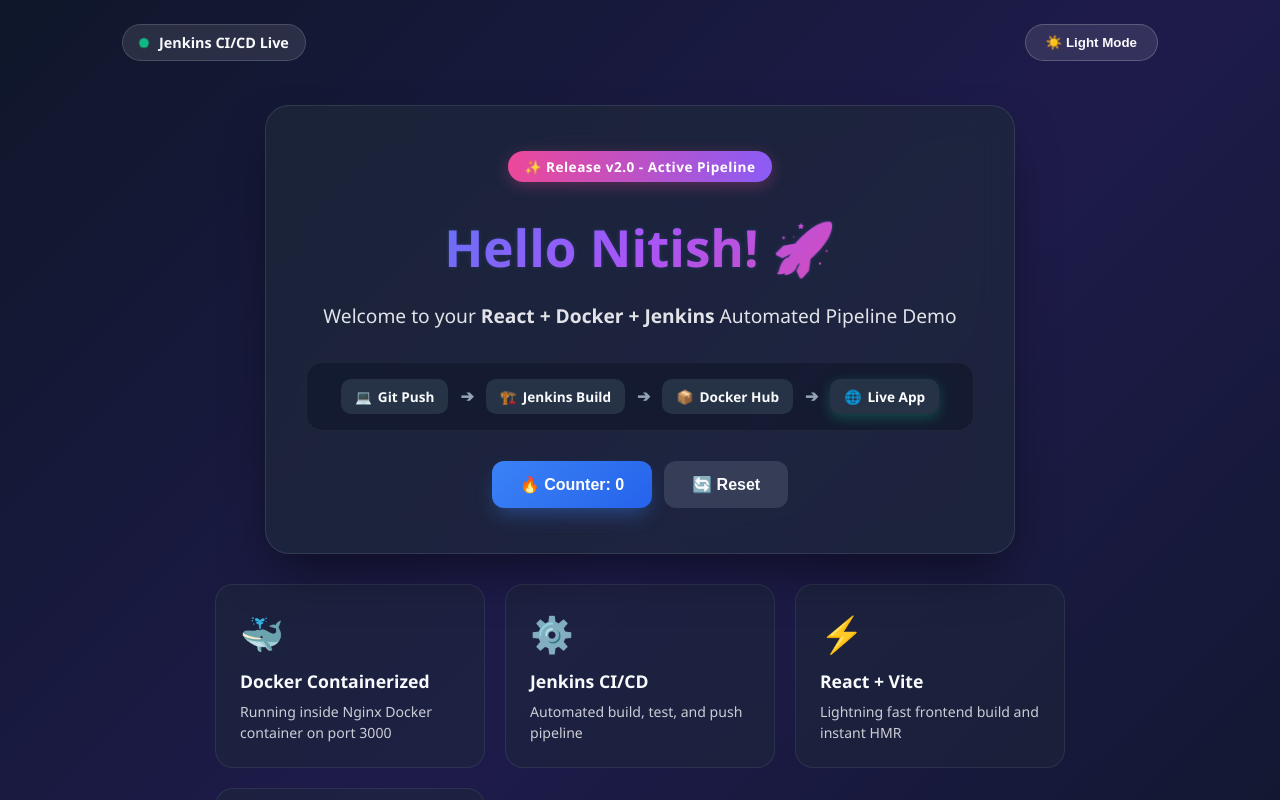
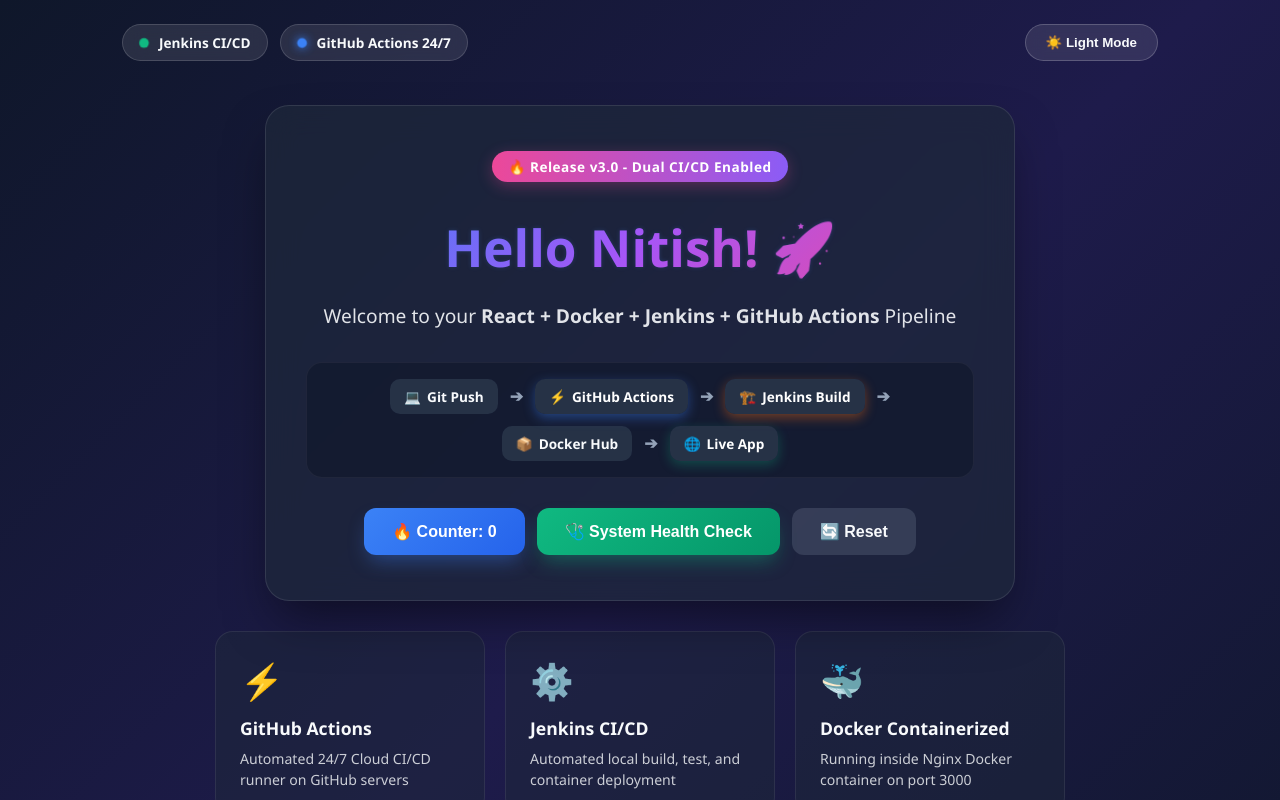
Before and after one commit to NDA2002/spring-docker, a React (Vite) app: page / in a window 1280 px wide. Shown: the top 800 px of the page. Built offline with nearby package versions, Linux system fonts and the light colour scheme.

Commit message:
Release v3.0 UI Update: Added Dual CI/CD pipeline visualizer, GitHub Actions badge, and System Health Check

```diff
--- a/src/App.css
+++ b/src/App.css
@@ -35,6 +35,13 @@
   box-sizing: border-box;
 }
 
+.logo-badges {
+  display: flex;
+  align-items: center;
+  gap: 12px;
+  flex-wrap: wrap;
+}
+
 .logo-badge {
   display: flex;
   align-items: center;
@@ -45,7 +52,12 @@
   padding: 8px 16px;
   border-radius: 30px;
   font-weight: 600;
-  font-size: 0.9rem;
+  font-size: 0.85rem;
+}
+
+.blue-dot {
+  background-color: #3b82f6 !important;
+  box-shadow: 0 0 10px #3b82f6 !important;
 }
 
 .live-dot {
@@ -181,10 +193,51 @@
   background: rgba(51, 65, 85, 0.6);
 }
 
+.pipeline-step.active-blue {
+  background: #3b82f6;
+  color: white;
+  box-shadow: 0 4px 12px rgba(59, 130, 246, 0.4);
+}
+
+.pipeline-step.active-orange {
+  background: #f97316;
+  color: white;
+  box-shadow: 0 4px 12px rgba(249, 115, 22, 0.4);
+}
+
 .pipeline-step.active {
   background: #10b981;
   color: white;
   box-shadow: 0 4px 12px rgba(16, 185, 129, 0.3);
+}
+
+.btn-health {
+  background: linear-gradient(135deg, #10b981, #059669);
+  color: white;
+  box-shadow: 0 10px 20px -5px rgba(16, 185, 129, 0.4);
+}
+
+.btn-health:hover {
+  transform: translateY(-2px);
+  box-shadow: 0 14px 24px -5px rgba(16, 185, 129, 0.5);
+}
+
+.checking-badge {
+  background: rgba(245, 158, 11, 0.15);
+  border: 1px solid rgba(245, 158, 11, 0.3);
+  color: #f59e0b;
+  padding: 10px 20px;
+  border-radius: 12px;
+  margin-top: 10px;
+}
+
+.healthy-badge {
+  background: rgba(16, 185, 129, 0.15);
+  border: 1px solid rgba(16, 185, 129, 0.3);
+  color: #10b981;
+  padding: 10px 20px;
+  border-radius: 12px;
+  margin-top: 10px;
 }
 
 .pipeline-arrow {
--- a/src/App.jsx
+++ b/src/App.jsx
@@ -5,24 +5,38 @@
   const [theme, setTheme] = useState('dark')
   const [clickCount, setClickCount] = useState(0)
   const [activeTab, setActiveTab] = useState('pipeline')
+  const [healthCheck, setHealthCheck] = useState(null)
 
   const toggleTheme = () => {
     setTheme((prev) => (prev === 'light' ? 'dark' : 'light'))
   }
 
+  const runHealthCheck = () => {
+    setHealthCheck('checking')
+    setTimeout(() => {
+      setHealthCheck('healthy')
+    }, 1000)
+  }
+
   const features = [
+    { icon: '⚡', title: 'GitHub Actions', desc: 'Automated 24/7 Cloud CI/CD runner on GitHub servers' },
+    { icon: '⚙️', title: 'Jenkins CI/CD', desc: 'Automated local build, test, and container deployment' },
     { icon: '🐳', title: 'Docker Containerized', desc: 'Running inside Nginx Docker container on port 3000' },
-    { icon: '⚙️', title: 'Jenkins CI/CD', desc: 'Automated build, test, and push pipeline' },
-    { icon: '⚡', title: 'React + Vite', desc: 'Lightning fast frontend build and instant HMR' },
-    { icon: '🚀', title: 'Auto Deployment', desc: 'Pushed to Docker Hub & deployed automatically' }
+    { icon: '🚀', title: 'Dual Auto Pipeline', desc: 'Pushed to Docker Hub & deployed automatically' }
   ]
 
   return (
     <div className={`container ${theme}`}>
       <header className="header">
-        <div className="logo-badge">
-          <span className="live-dot"></span>
-          <span>Jenkins CI/CD Live</span>
+        <div className="logo-badges">
+          <div className="logo-badge">
+            <span className="live-dot"></span>
+            <span>Jenkins CI/CD</span>
+          </div>
+          <div className="logo-badge github-badge">
+            <span className="live-dot blue-dot"></span>
+            <span>GitHub Actions 24/7</span>
+          </div>
         </div>
         <button onClick={toggleTheme} className="theme-toggle">
           {theme === 'light' ? '🌙 Dark Mode' : '☀️ Light Mode'}
@@ -31,19 +45,25 @@
 
       <main className="main-content">
         <div className="hero-card">
-          <div className="status-pill">✨ Release v2.0 - Active Pipeline</div>
+          <div className="status-pill v3-pill">🔥 Release v3.0 - Dual CI/CD Enabled</div>
           <h1 className="title">Hello Nitish! 🚀</h1>
           <p className="subtitle">
-            Welcome to your <strong>React + Docker + Jenkins</strong> Automated Pipeline Demo
+            Welcome to your <strong>React + Docker + Jenkins + GitHub Actions</strong> Pipeline
           </p>
 
+          {/* Dual Pipeline Visualizer */}
           <div className="pipeline-banner">
             <div className="pipeline-step">
               <span className="step-icon">💻</span>
               <span className="step-label">Git Push</span>
             </div>
             <span className="pipeline-arrow">➔</span>
-            <div className="pipeline-step">
+            <div className="pipeline-step active-blue">
+              <span className="step-icon">⚡</span>
+              <span className="step-label">GitHub Actions</span>
+            </div>
+            <span className="pipeline-arrow">➔</span>
+            <div className="pipeline-step active-orange">
               <span className="step-icon">🏗️</span>
               <span className="step-label">Jenkins Build</span>
             </div>
@@ -59,6 +79,7 @@
             </div>
           </div>
 
+          {/* Interactive Section */}
           <div className="interactive-section">
             <div className="button-group">
               <button
@@ -66,6 +87,12 @@
                 className="btn btn-primary"
               >
                 🔥 Counter: {clickCount}
+              </button>
+              <button
+                onClick={runHealthCheck}
+                className="btn btn-health"
+              >
+                🩺 System Health Check
               </button>
               <button
                 onClick={() => setClickCount(0)}
@@ -77,12 +104,25 @@
 
             {clickCount > 0 && (
               <p className="fade-in count-badge">
-                🎉 Great! You pushed the button <strong>{clickCount}</strong> {clickCount === 1 ? 'time' : 'times'}!
+                🎉 Great! You clicked the counter <strong>{clickCount}</strong> {clickCount === 1 ? 'time' : 'times'}!
+              </p>
+            )}
+
+            {healthCheck === 'checking' && (
+              <p className="fade-in checking-badge">
+                ⏳ Running diagnostic health check...
+              </p>
+            )}
+
+            {healthCheck === 'healthy' && (
+              <p className="fade-in healthy-badge">
+                ✅ System Status: 100% HEALTHY (Nginx: UP | Docker: RUNNING | Port 3000: ACTIVE)
               </p>
             )}
           </div>
         </div>
 
+        {/* Features Grid */}
         <div className="features-grid">
           {features.map((item, index) => (
             <div key={index} className="feature-card">
@@ -95,7 +135,7 @@
       </main>
 
       <footer className="footer">
-        <p>Built with ❤️ by Nitish | Deployed via Jenkins CI/CD Pipeline</p>
+        <p>Built with ❤️ by Nitish | Powered by Jenkins & GitHub Actions</p>
       </footer>
     </div>
   )
```
